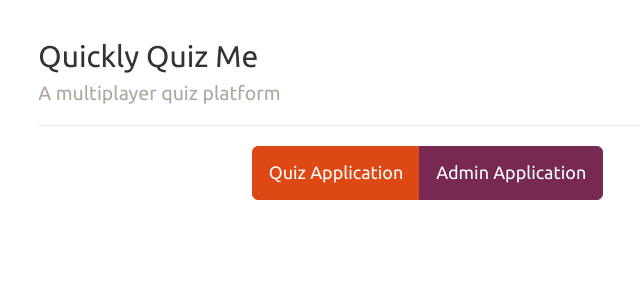
After one commit to gregziegan/quickly-quiz-me, a Django app: template src/django-quizapp/quizapp/templates/choose_app.html in a window 1280 px wide. The commit adds this page. Shown: the top 300 px of the page, without its empty margins (190-830 px from the left). Run offline with Django 3.2, Linux system fonts and the light colour scheme; the template is opened without the code that fills it, so the values that code supplies are empty; some libraries are stand-ins or nearby versions.

Commit message:
staff can now select quiz app/admin app

```diff
--- /dev/null
+++ b/src/django-quizapp/quizapp/templates/choose_app.html
@@ -0,0 +1,19 @@
+{% extends 'quiz/base.html' %}
+
+{% block content %}
+<div class="row">
+  <div class="col-md-8 col-md-offset-2">
+    <div class="page-header">
+      <h2>Quickly Quiz Me<br><small>A multiplayer quiz platform</small></h2>
+    </div>
+  </div>
+</div>
+<div class="row">
+  <div class="col-md-6 col-md-offset-4">
+    <div class="btn-group">
+      <a type="button" class="btn btn-primary btn-lg" href="{% url 'quiz_dashboard' %}">Quiz Application</a>
+      <a type="button" class="btn btn-info btn-lg" href="{% url 'manage_index' %}">Admin Application</a>
+    </div>
+  </div>
+</div>
+{% endblock %}
--- a/src/django-quizapp/quizapp/urls.py
+++ b/src/django-quizapp/quizapp/urls.py
@@ -24,6 +24,7 @@ quiz_patterns = patterns('quizapp.views',
 urlpatterns = patterns(
     'quizapp.views',
     url(r'^$', 'index', name="index"),
+    url(r'^choose-app$', 'choose_app', name="choose_app"),
     url(r'^(?i)login$', 'login', name="login"),
     url(r'^(?i)logout$', 'logout', name="logout"),
     url(r'^(?i)change-password/?$', 'change_password', name="change_password"),
--- a/src/django-quizapp/quizapp/views.py
+++ b/src/django-quizapp/quizapp/views.py
@@ -53,10 +53,13 @@ def change_password(request, template_name='change_password.html'):
 @login_required
 def index(request):
     if request.user.is_staff:
-        return redirect(reverse('quizapp.views.manage_index'))
+        return redirect(reverse('quizapp.views.choose_app'))
     else:
         return redirect(reverse('quizapp.views.quiz_dashboard'))
 
+@permission_required('user.is_staff')
+def choose_app(request, template_name='choose_app.html'):
+    return render(request, template_name, {})
 
 #################################  Quiz Views  #################################
 
```
Also changed, not shown: src/django-quizapp/quizapp/templates/manage/base.html (+7 -0 lines).
